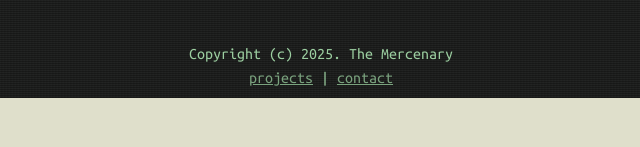
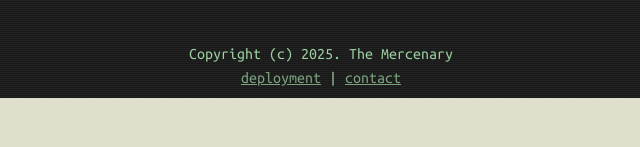
Before and after one commit to The-Mercenary/the-mercenary.github.io, a plain HTML site: page index.html in a window 1280 px wide. Shown: the part 646-793 px from the top of the page, 319-959 px from the left. Drawn offline with Linux system fonts and the light colour scheme; some packages are replaced by stand-ins of ours; a script that the page names is missing.

Commit message:
Update index.html

```diff
--- a/index.html
+++ b/index.html
@@ -50,7 +50,7 @@
             <p class="footer">Copyright (c)
                 <script>document.write(new Date().getFullYear())</script>. The Mercenary
             </p>
-            <p class="footer"><a id="our-projects-btn" href="#">projects</a> | <a
+            <p class="footer"><a id="our-projects-btn" href="#">deployment</a> | <a
                     href="mailto:themercenary@duck.com">contact</a></p>
         </div>
     </div>
@@ -60,7 +60,7 @@
         <div class="modal-content">
             <div class="modal-head">
                 <span class="close-btn" id="close-modal">&times;</span>
-                <h3>Projects</h3>
+                <h3>Deployment</h3>
             </div>
             <ul>
                 <li><a href="https://dumpling.news" target="_blank">Daily Dumpling</a></li>
```
